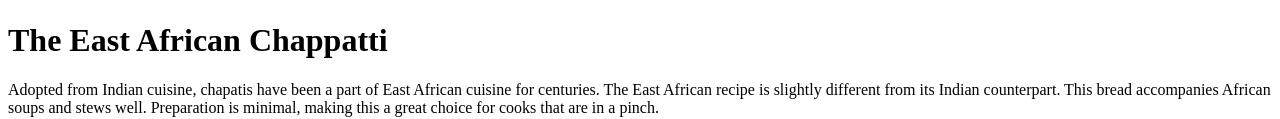
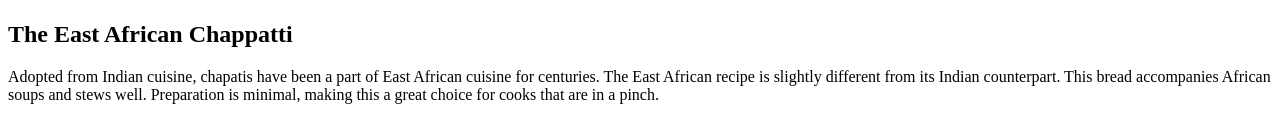
Before and after one commit to Nyoikelawe/odin-recipes, a plain HTML site: page recipes/chappatti.html in a window 1280 px wide. Shown: the part 383-502 px from the top of the page. Drawn offline with Linux system fonts and the light colour scheme.

Commit message:
Changing h1 heading for description to h2

```diff
--- a/recipes/chappatti.html
+++ b/recipes/chappatti.html
@@ -7,8 +7,9 @@
     <body>
         <h1>Chappatti</h1>
         <img src="https://imagesvc.meredithcorp.io/v3/mm/image?url=https%3A%2F%2Fimages.media-allrecipes.com%2Fuserphotos%2F8137388.jpg&q=85https://imagesvc.meredithcorp.io/v3/mm/image?url=https%3A%2F%2Fimages.media-allrecipes.com%2Fuserphotos%2F8137388.jpg&q=85" alt="East African Chappatti">
-        <h1>The East African Chappatti</h1>
+        <h2>The East African Chappatti</h2>
         <p>Adopted from Indian cuisine, chapatis have been a part of East African cuisine for centuries. The East African recipe is slightly different from its Indian counterpart. This bread accompanies African soups and stews well. Preparation is minimal, making this a great choice for cooks that are in a pinch.</p>
+
 
     </body>
 </html>
```
